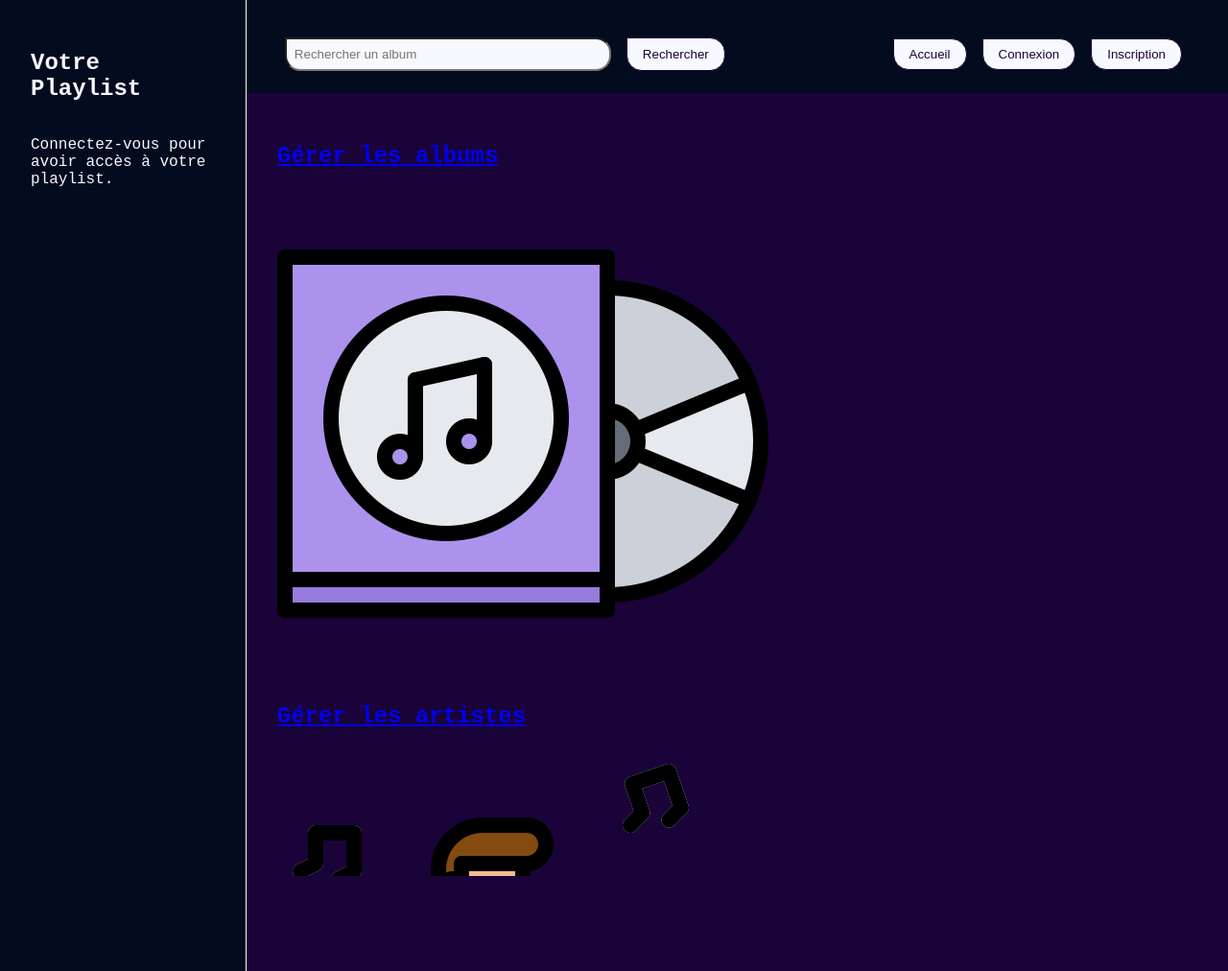
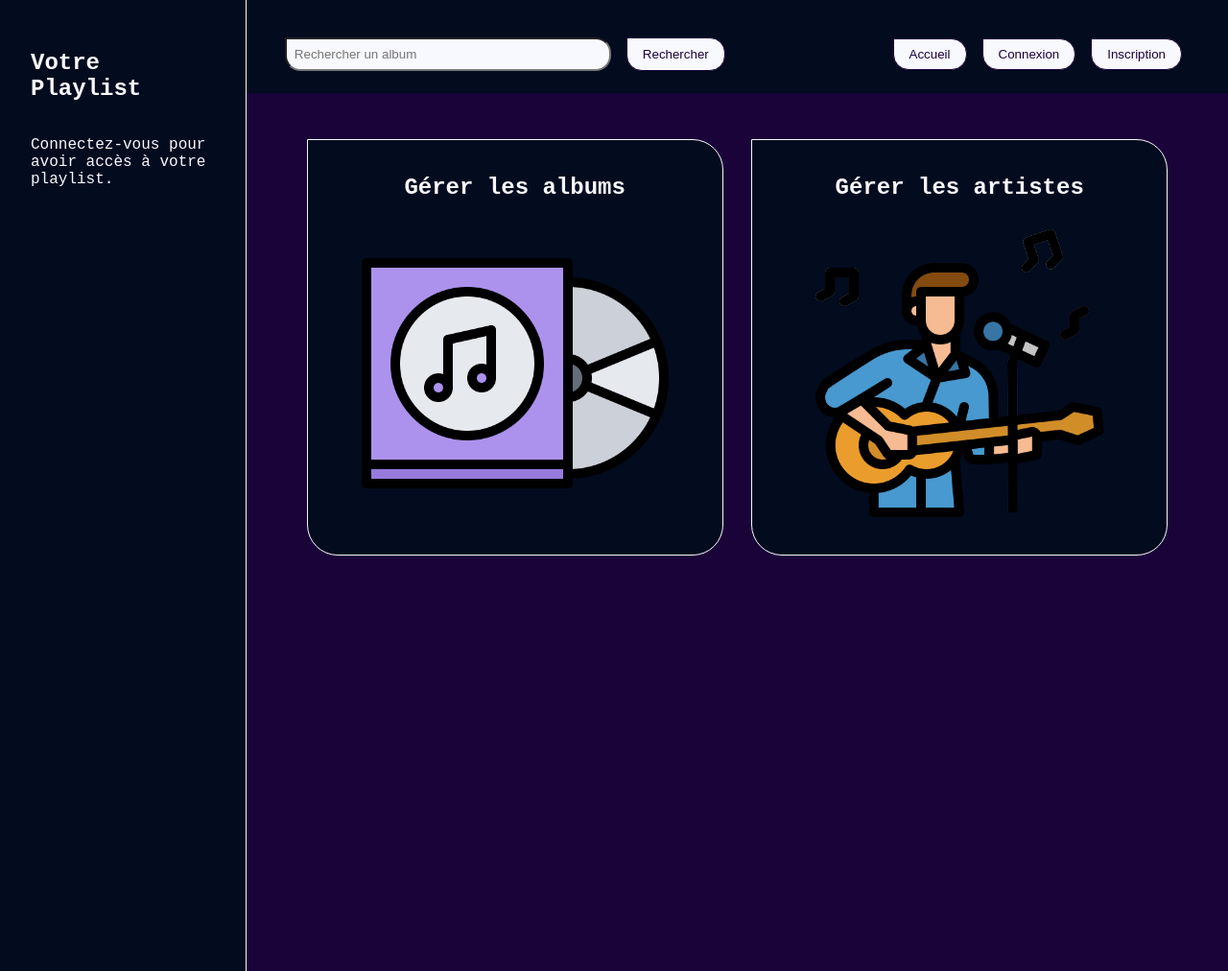
Before and after one commit to ValRom28/SAE-PHP, a PHP site: page /index.php?action=admin in a window 1280 px wide. Shown: the whole page at 96% size. Run offline with PHP 8.4, Linux system fonts and the light colour scheme.

Commit message:
mise en forme de la page admin et modification d'album

```diff
--- a/templates/Component/admin.php
+++ b/templates/Component/admin.php
@@ -1,3 +1,5 @@
+<link rel="stylesheet" href="./templates/static/css/admin.css">
+<div class="divAdmin">
     <a href="/index.php?action=gestion_album" id="album">
         <h1>Gérer les albums</h1>
         <img src="./templates/static/images/cd.png" alt="cd" class="cd">
@@ -6,3 +8,4 @@
         <h1>Gérer les artistes</h1>
         <img src="./templates/static/images/chanteur.png" alt="artist" class="artist">
     </a>
+</div>
--- a/templates/static/css/accueil.css
+++ b/templates/static/css/accueil.css
@@ -78,3 +78,8 @@ section.main{
     text-decoration: none;
     color: ghostwhite;
 }
+
+aside a{
+    text-decoration: none;
+    color: ghostwhite;
+}
--- /dev/null
+++ b/templates/static/css/admin.css
@@ -0,0 +1,23 @@
+#album,#artiste{
+    color:ghostwhite;
+    background-color: #030b1e;
+    border: 1px solid ghostwhite;
+    text-align: center;
+    text-decoration: none;
+    padding: 1rem;
+    border-radius: 0 2rem 2rem 2rem;
+    width: 25rem;
+    height: 25rem;
+}
+
+#album img, #artiste img{
+    width: 20rem;
+    height: 20rem;
+}
+
+.divAdmin{
+    display: flex;
+    justify-content: space-around;
+    align-items: center;
+    margin: 1rem;
+}
```
Also changed, not shown: templates/Component/gestion_album.php (+17 -15 lines), templates/static/css/modif.css (added, +54 -0 lines). Lines whose indentation alone changed are shown as unchanged.
